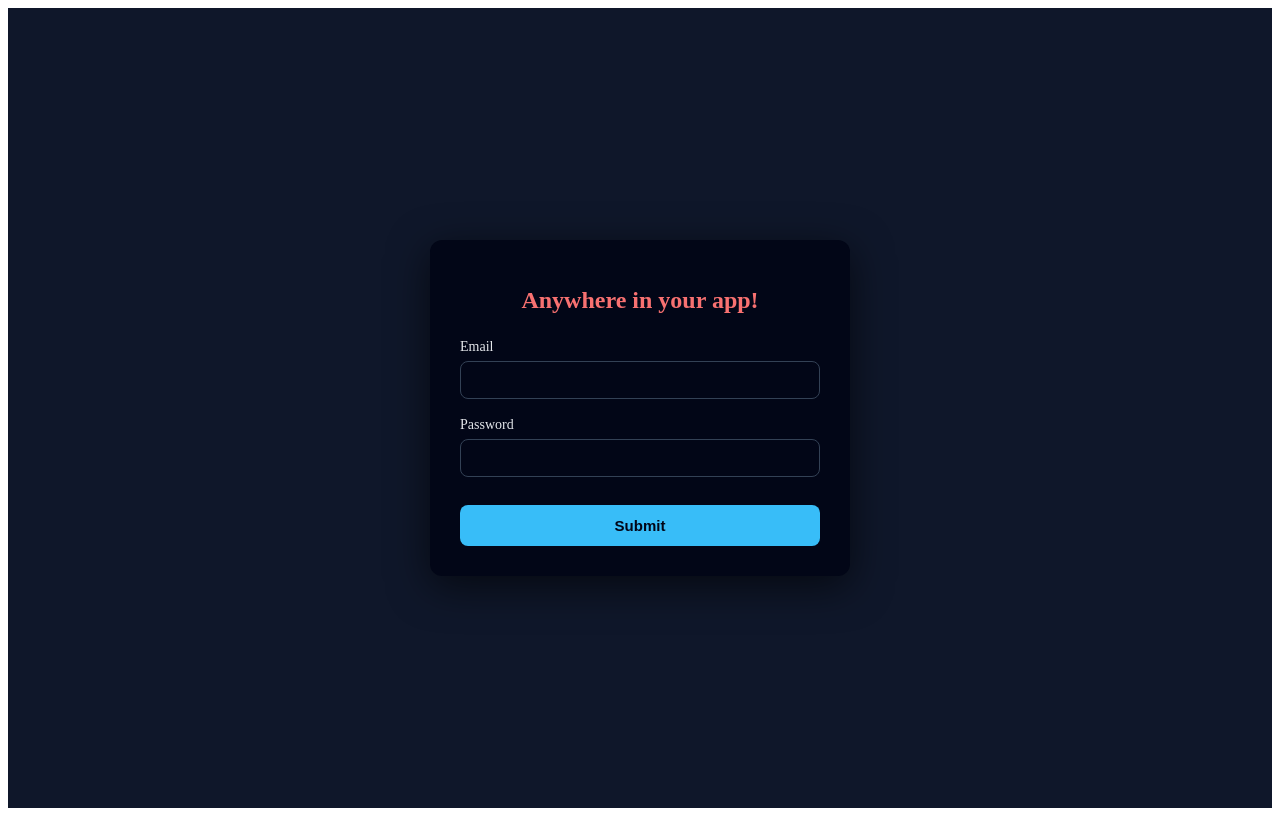
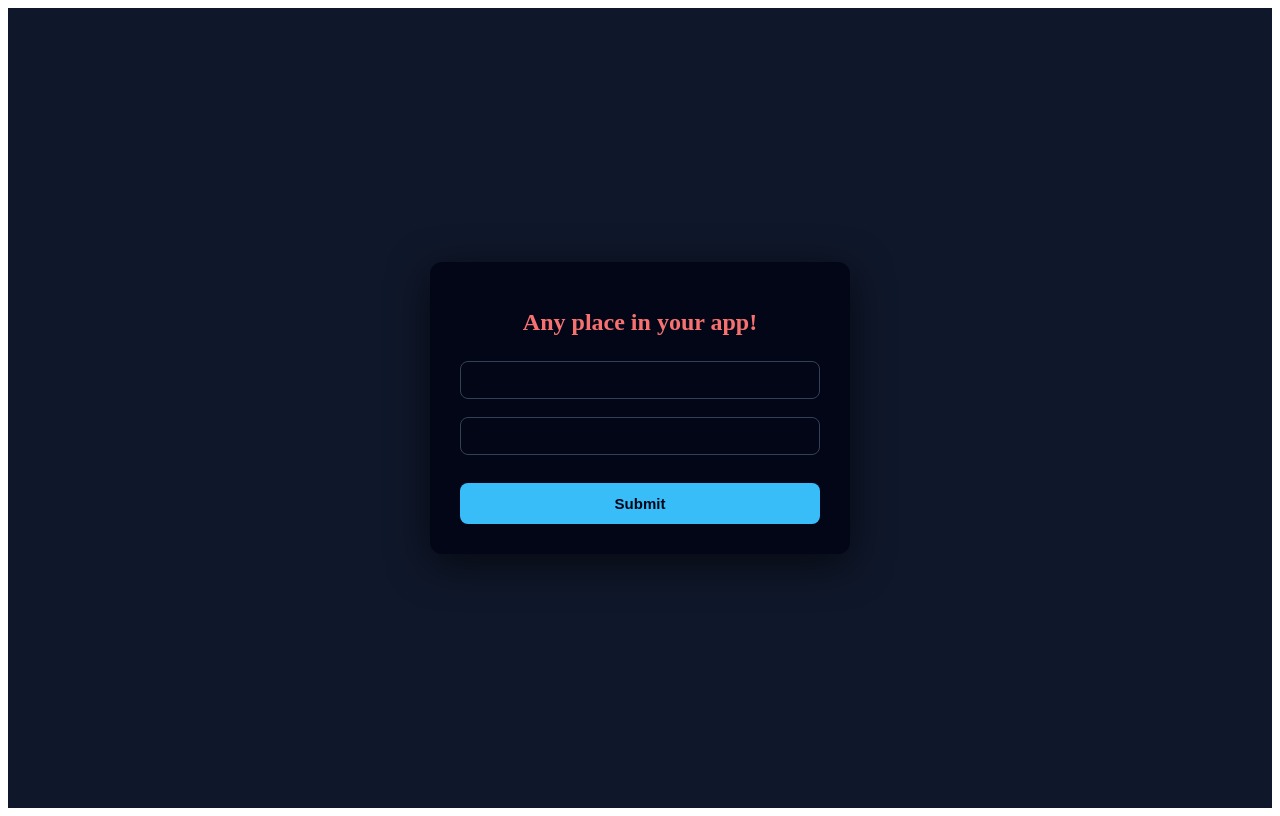
Before and after one commit to muhammedarshadtp/React-Formik, a React (Vite) app: page / in a window 1280 px wide. Built offline with nearby package versions, Linux system fonts and the light colour scheme.

Commit message:
creating an 2 componets form and using formik two ways tryed

```diff
--- a/src/App.jsx
+++ b/src/App.jsx
@@ -1,11 +1,12 @@
 import Basic from "./components/Basic"
+import Basics from "./components/Basics"
 
 function App() {
 
 
   return (
     <div className="from-section">
-      <Basic/>
+      <Basics/>
     </div>
   )
 }
--- /dev/null
+++ b/src/components/Basics.jsx
@@ -0,0 +1,43 @@
+// Render Prop
+import React from 'react';
+import { Formik, Form, Field, ErrorMessage } from 'formik';
+
+const Basics = () => (
+  <div className='formik'>
+    <h1 className='h1'>Any place in your app!</h1>
+    <Formik
+      initialValues={{ email: '', password: '' }}
+      validate={values => {
+        const errors = {};
+        if (!values.email) {
+          errors.email = 'Required';
+        } else if (
+          !/^[A-Z0-9._%+-]+@[A-Z0-9.-]+\.[A-Z]{2,}$/i.test(values.email)
+        ) {
+          errors.email = 'Invalid email address';
+        }
+        return errors;
+      }}
+      onSubmit={(values, { setSubmitting }) => {
+        setTimeout(() => {
+          alert(JSON.stringify(values, null, 2));
+          setSubmitting(false);
+        }, 400);
+      }}
+    >
+      {({ isSubmitting }) => (
+        <Form className='form'>
+          <Field type="email" name="email" />
+          <ErrorMessage className='error' name="email" component="div" />
+          <Field type="password" name="password" />
+          <ErrorMessage className='error' name="password" component="div" />
+          <button type="submit" disabled={isSubmitting}>
+            Submit
+          </button>
+        </Form>
+      )}
+    </Formik>
+  </div>
+);
+
+export default Basics;
```
Also changed, not shown: src/components/Basic.jsx (+8 -10 lines).
